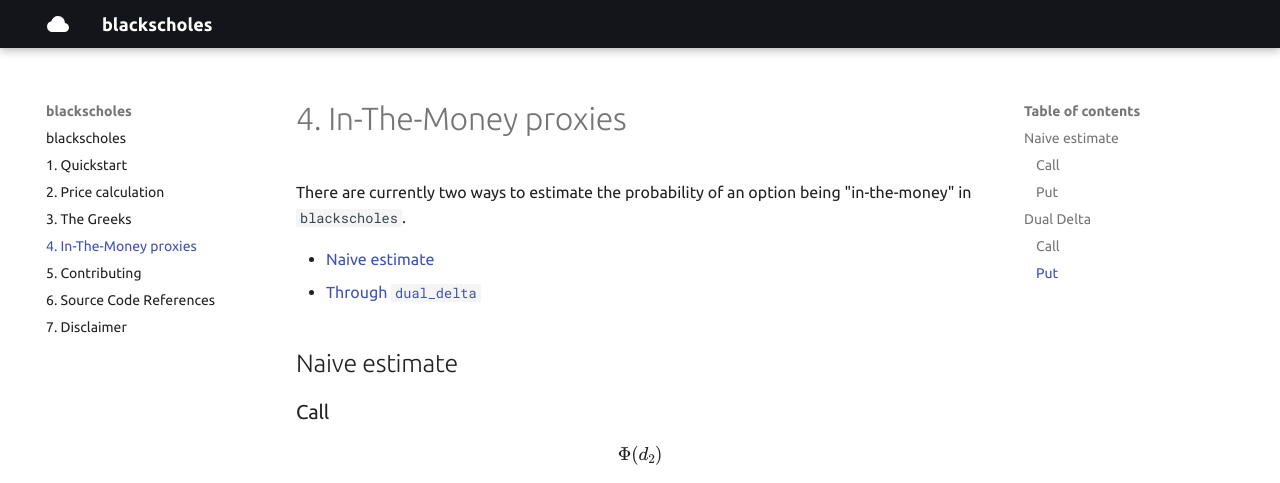
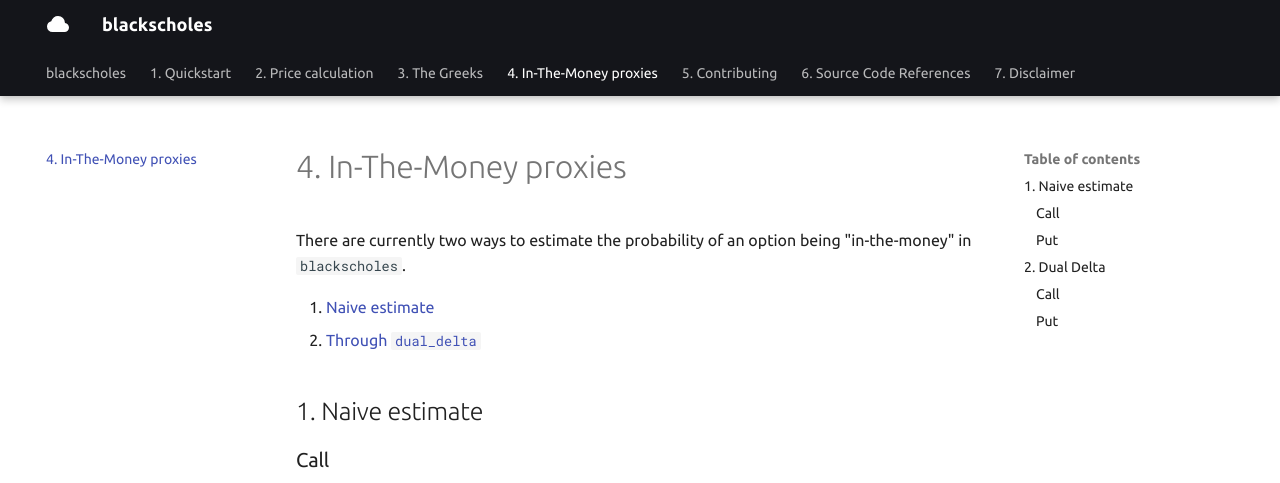
Before and after one commit to CarloLepelaars/blackscholes, an MkDocs documentation site: the page built from docs/4. itm.md, in a window 1280 px wide and 1400 px high. Shown: the top 483 px of the window. Built offline with MkDocs 1.6.1 and Material for MkDocs 9.7.7, drawn with Linux system fonts in a browser that asks for light colours; formulas are drawn with MathJax 3; some of the changed text lies outside the part shown; grey boxes are pictures that could not be loaded.

Commit message:
Documentation session

```diff
--- a/docs/4. itm.md
+++ b/docs/4. itm.md
@@ -9,10 +9,10 @@ There are currently two ways to
 estimate the probability of an option being
 "in-the-money" in `blackscholes`.
 
-- [Naive estimate](#itm)
-- [Through `dual_delta`](#dual-delta)
+1. [Naive estimate](#itm)
+2. [Through `dual_delta`](#dual-delta)
 
-## Naive estimate <a name="itm"></a>
+## 1. Naive estimate <a name="itm"></a>
 
 ### Call
 
@@ -27,7 +27,7 @@ $$1 - \Phi(d_2)$$
 
 ::: blackscholes.put.BlackScholesPut.in_the_money
 
-## Dual Delta <a name="dual-delta"></a>
+## 2. Dual Delta <a name="dual-delta"></a>
 
 ### Call
 
--- a/mkdocs.yml
+++ b/mkdocs.yml
@@ -8,6 +8,12 @@ theme:
     text: Ubuntu
   icon:
     logo: material/cloud
+  features:
+    - navigation.top
+    - navigation.tabs
+    - navigation.tracking
+    - navigation.tabs.sticky
+    - navigation.expand
 markdown_extensions:
   - footnotes
   - codehilite:
```
Also changed, not shown: docs/2. price.md (+31 -3 lines), docs/index.md (+3 -5 lines), 1 other file.
